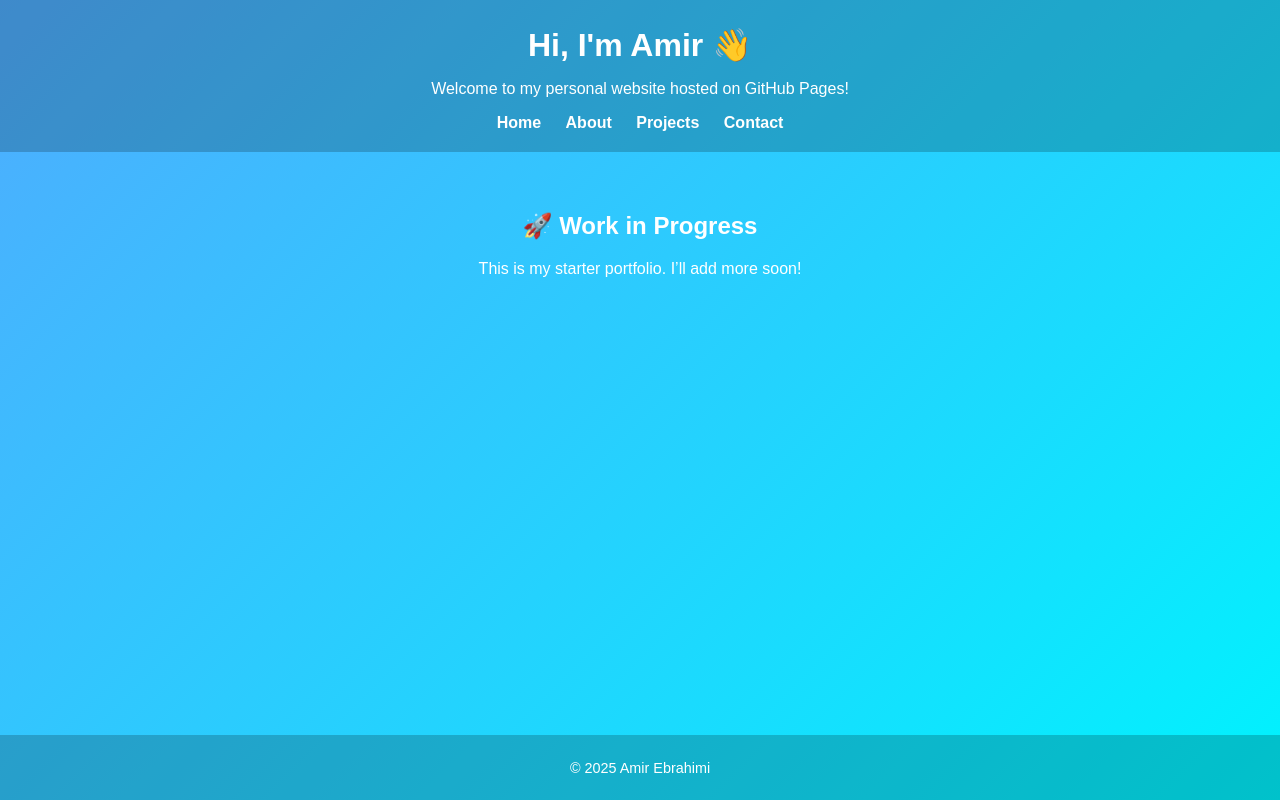
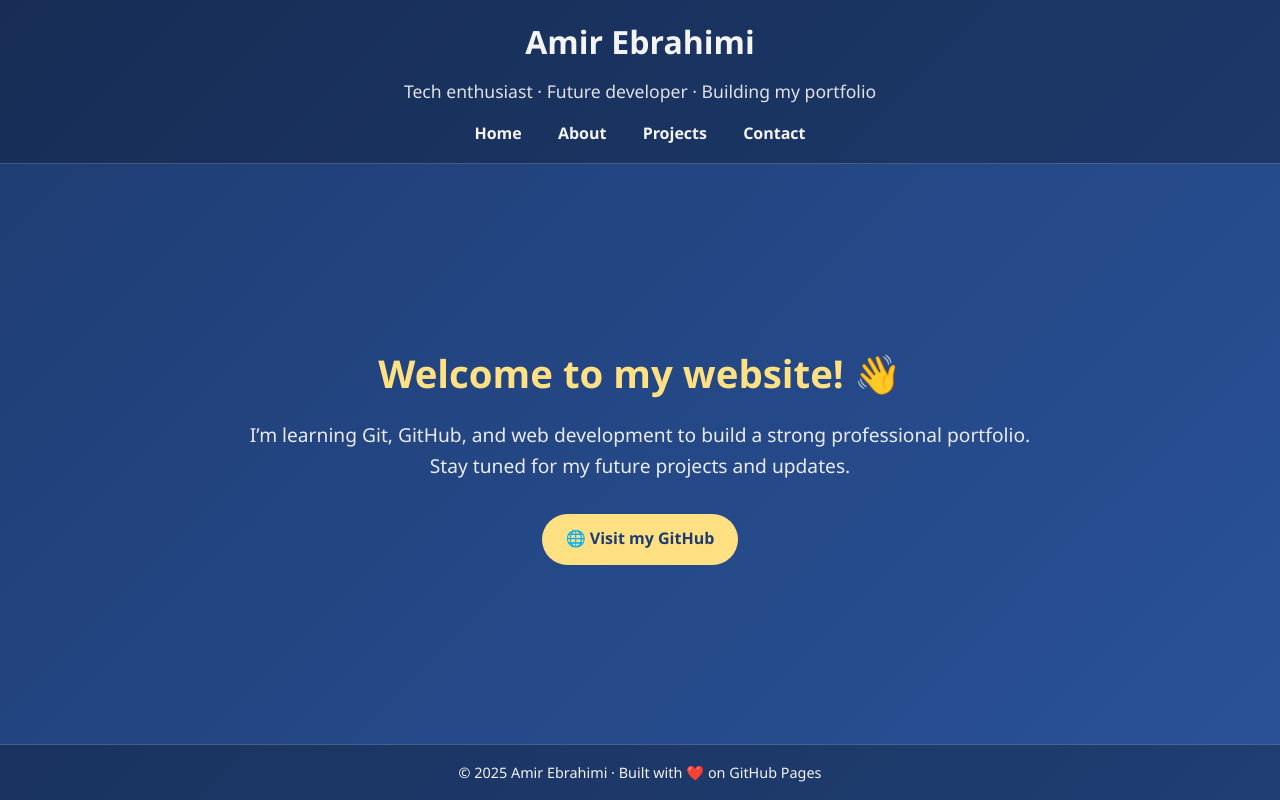
Before and after one commit to AmirEbrahimi-tech/AmirEbrahimi-tech.github.io, a plain HTML site: page index.html in a window 1280 px wide. Drawn offline with Linux system fonts and the light colour scheme.

Commit message:
Improve the main page

```diff
--- a/index.html
+++ b/index.html
@@ -1,15 +1,115 @@
 <!DOCTYPE html>
 <html lang="en">
 <head>
-  <meta charset="UTF-8">
-  <meta name="viewport" content="width=device-width, initial-scale=1.0">
+  <meta charset="UTF-8" />
+  <meta name="viewport" content="width=device-width, initial-scale=1.0" />
   <title>Amir Ebrahimi – Portfolio</title>
-  <link rel="stylesheet" href="style.css">
+  <style>
+    /* Reset & basic styling */
+    * {
+      margin: 0;
+      padding: 0;
+      box-sizing: border-box;
+    }
+    body {
+      font-family: "Segoe UI", Tahoma, Geneva, Verdana, sans-serif;
+      background: linear-gradient(135deg, #1e3c72, #2a5298);
+      color: #f4f4f4;
+      min-height: 100vh;
+      display: flex;
+      flex-direction: column;
+      line-height: 1.6;
+    }
+
+    header {
+      background: rgba(0,0,0,0.25);
+      padding: 1rem 2rem;
+      text-align: center;
+      border-bottom: 1px solid rgba(255,255,255,0.2);
+    }
+    header h1 {
+      font-size: 2rem;
+      margin-bottom: 0.3em;
+    }
+    header p {
+      font-size: 1.1rem;
+      opacity: 0.9;
+    }
+
+    nav {
+      margin-top: 1rem;
+    }
+    nav a {
+      color: #f4f4f4;
+      text-decoration: none;
+      margin: 0 1rem;
+      font-weight: 600;
+      transition: color 0.3s ease;
+    }
+    nav a:hover {
+      color: #ffe082;
+    }
+
+    main {
+      flex: 1;
+      display: flex;
+      align-items: center;
+      justify-content: center;
+      padding: 2rem;
+      text-align: center;
+    }
+
+    .hero {
+      max-width: 800px;
+    }
+    .hero h2 {
+      font-size: 2.4rem;
+      margin-bottom: 1rem;
+      color: #ffe082;
+    }
+    .hero p {
+      font-size: 1.2rem;
+      margin-bottom: 2rem;
+      opacity: 0.95;
+    }
+    .hero a {
+      display: inline-block;
+      background: #ffe082;
+      color: #1e3c72;
+      font-weight: bold;
+      padding: 0.8rem 1.5rem;
+      border-radius: 50px;
+      text-decoration: none;
+      font-size: 1rem;
+      transition: background 0.3s ease, transform 0.2s ease;
+    }
+    .hero a:hover {
+      background: #ffca28;
+      transform: translateY(-2px);
+    }
+
+    footer {
+      text-align: center;
+      font-size: 0.9rem;
+      padding: 1rem;
+      background: rgba(0,0,0,0.25);
+      border-top: 1px solid rgba(255,255,255,0.2);
+    }
+
+    @media (max-width: 600px) {
+      header h1 {
+        font-size: 1.6rem;
+      }
+      .hero h2 {
+        font-size: 1.8rem;
+      }
+    }
+  </style>
 </head>
 <body>
   <header>
-    <h1>Hi, I'm Amir 👋</h1>
-    <p>Welcome to my personal website hosted on GitHub Pages!</p>
+    <h1>Amir Ebrahimi</h1>
+    <p>Tech enthusiast · Future developer · Building my portfolio</p>
     <nav>
       <a href="index.html">Home</a>
       <a href="about.html">About</a>
@@ -17,14 +117,21 @@
       <a href="contact.html">Contact</a>
     </nav>
   </header>
+
   <main>
-    <section>
-      <h2>🚀 Work in Progress</h2>
-      <p>This is my starter portfolio. I’ll add more soon!</p>
-    </section>
+    <div class="hero">
+      <h2>Welcome to my website! 👋</h2>
+      <p>
+        I’m learning Git, GitHub, and web development to build a strong
+        professional portfolio.
+        Stay tuned for my future projects and updates.
+      </p>
+      <a href="https://github.com/AmirEbrahimi-tech" target="_blank">🌐 Visit my GitHub</a>
+    </div>
   </main>
+
   <footer>
-    <p>© 2025 Amir Ebrahimi</p>
+    © 2025 Amir Ebrahimi · Built with ❤️ on GitHub Pages
   </footer>
 </body>
 </html>
```
